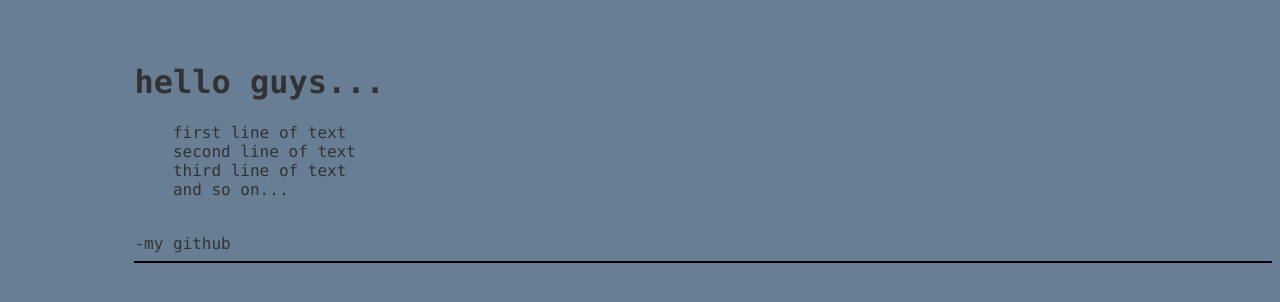
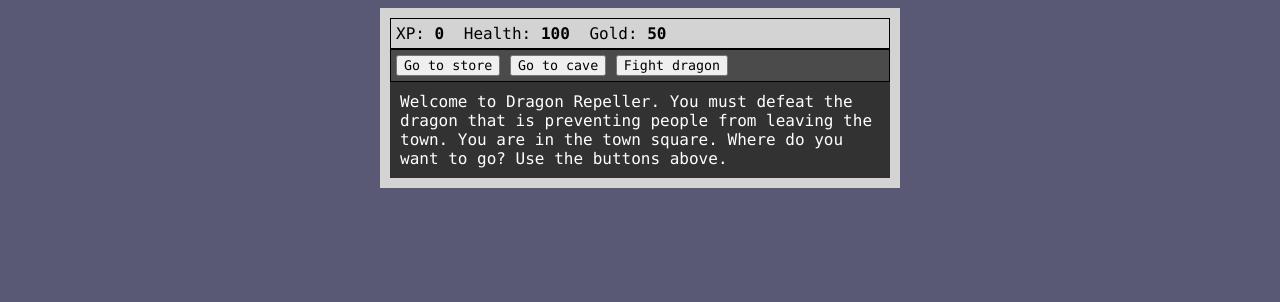
Before and after one commit to mothman135/firstProject, a plain HTML site: page index.html in a window 1280 px wide. Drawn offline with Linux system fonts and the light colour scheme.

Commit message:
bare html&css

```diff
--- a/index.html
+++ b/index.html
@@ -1,24 +1,31 @@
 <!DOCTYPE html>
+<html lang="en">
 
-<html>
 <head>
-    <title>portfolio</title>
-    <link rel="icon" href="C:\Users\iwowo\OneDrive\Dokumenty\firstProject\images\car.png">
-    <link rel="stylesheet" href="style.css">
+  <meta charset="UTF-8">
+  <title>RPG - Dragon Repeller</title>
+  <link rel="stylesheet" href="style.css">
 </head>
 
 <body>
-    <h1 class="text" id="title">hello guys...</h1>
-    <pre class="text">
-    first line of text
-    second line of text
-    third line of text
-    and so on...
-    </pre>
-    <a href="https://github.com/mothman135" target = "_blank" id="glink">
-        -my github
-    </a>
-    <hr class="text" color="black">
+<div id="game">
+  <div id="stats">
+    <span class="stat">XP: <strong><span id="xpText">0</span></strong></span>
+    <span class="stat">Health: <strong><span id="healthText">100</span></strong></span>
+    <span class="stat">Gold: <strong><span id="goldText">50</span></strong></span>
+  </div>
+  <div id="controls">
+    <button id="button1">Go to store</button>
+    <button id="button2">Go to cave</button>
+    <button id="button3">Fight dragon</button>
+  </div>
+  <div id="monsterStats">
+    <span class="stat">Monster Name: <strong><span id="monsterName"></span></strong></span>
+    <span class="stat">Health: <strong><span id="monsterHealth"></span></strong></span>
+  </div>
+  <div id="text">Welcome to Dragon Repeller. You must defeat the dragon that is preventing people from leaving the town. You are in the town square. Where do you want to go? Use the buttons above.</div>
+</div>
+<script  src="script.js"></script>
+</body>
 
-</body>
 </html>
--- a/style.css
+++ b/style.css
@@ -1,28 +1,46 @@
+* {
+    font-family: "Lucida Console";
+}
+
 body {
-    background-color: rgb(104, 126, 149);
-}
-.text {
-    margin-left: 10%;
-    font-family: "Lucida Console";
-    color: rgb(50, 50, 50);
- }
- #title {
-    margin-top: 5%;
- }
- #glink {
-    margin-left: 10%;
-    font-family: "Lucida Console";
-    color: rgb(50, 50, 50);
-    text-decoration: none;
- }
- #button {
+    background-color: rgb(89, 89, 118);
+  }
+
+  #text {
     background-color: rgb(50, 50, 50);
     color: white;
+    padding: 10px;
+  }
+
+  #game {
+    max-width: 500px;
+    max-height: 400px;
+    background-color: lightgray;
+    color: white;
+    margin: 0 auto;
+    padding: 10px;
+  }
+
+  #controls {
+    background-color: rgb(75, 75, 75);
+    border: 1px black solid;
     padding: 5px;
-    border: none;
-    cursor: pointer;
- }
- .menu {
-    position: absolute;
-    background-color: rgb(79, 95, 112);
- }
+  }
+
+  #stats {
+    border: 1px black solid;
+    color: black;
+    padding: 5px;
+  }
+
+  #monsterStats {
+    display: none;
+    border: 1px black solid;
+    color: white;
+    padding: 5px;
+    background-color: red;
+  }
+
+  .stat {
+    padding-right: 10px;
+  }
```
